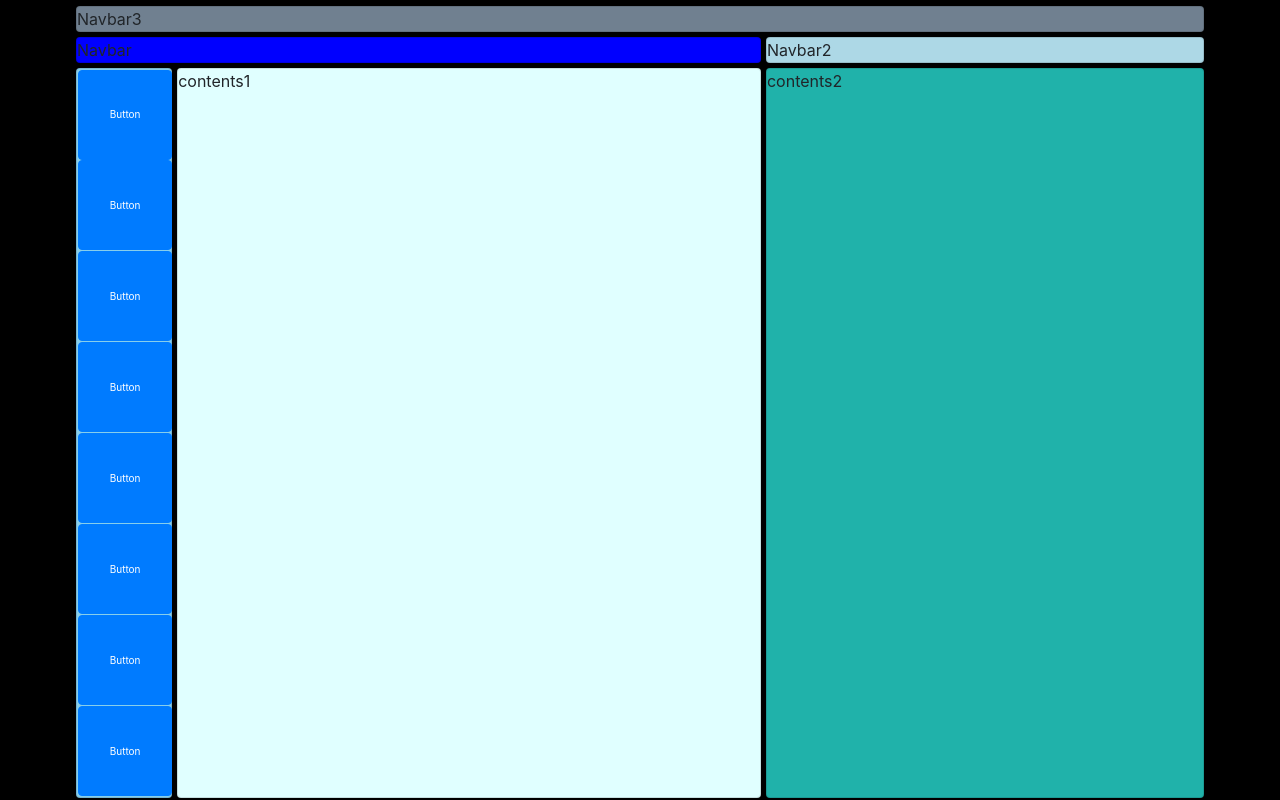
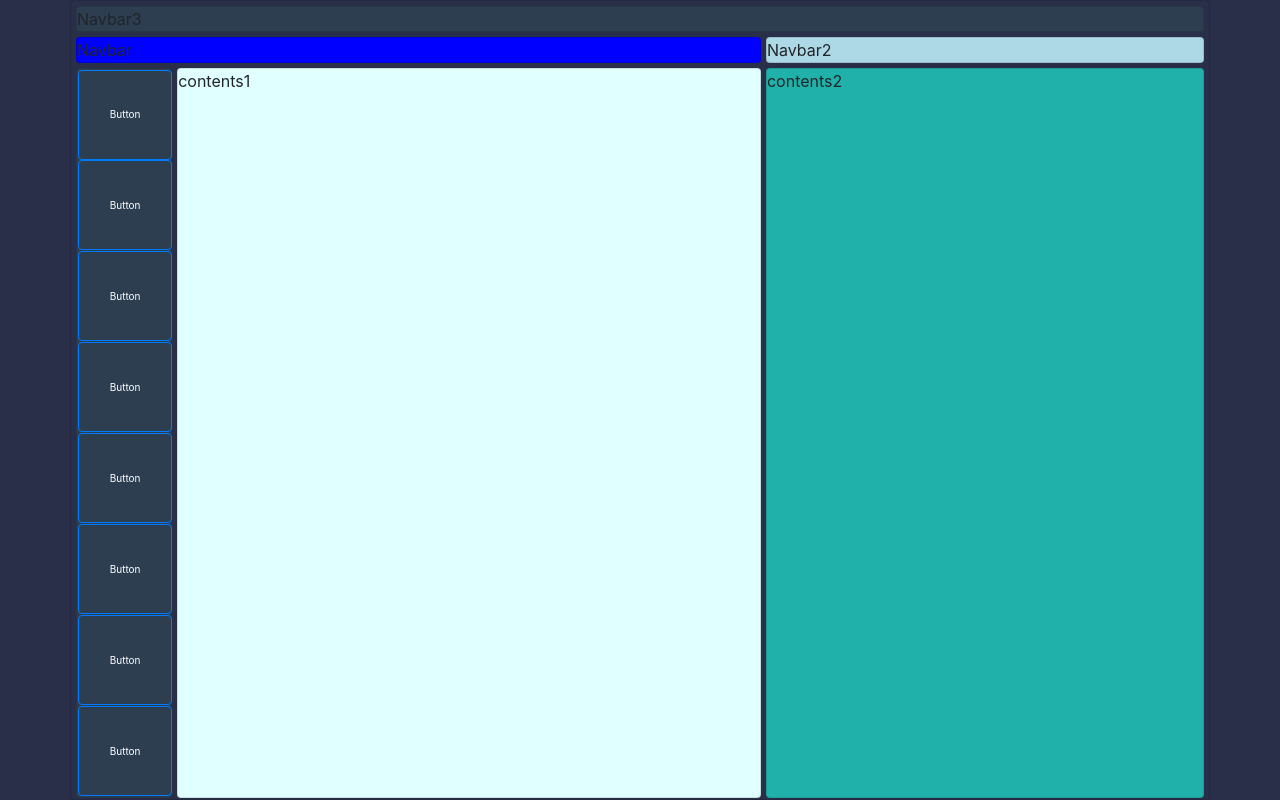
Before and after one commit to CharlesRudisel/EarthFoods-Bistro, an Angular app: page / in a window 1280 px wide. Built offline with nearby package versions, Linux system fonts and the light colour scheme.

Commit message:
stat pad

```diff
--- a/src/app/app.component.scss
+++ b/src/app/app.component.scss
@@ -12,7 +12,7 @@
     height: 100vh;
 
     padding: 5px;
-    background: black;
+    background: #292e49;
 
     grid-template-columns: 0.33fr 2fr 1.5fr;
     grid-template-rows: 0.75fr 0.5fr 6fr;
@@ -37,12 +37,13 @@
 }
 
 #nav3{
-    background:slategray;
+    background:#2c3e50;
     grid-area: nav3;
 }
 
 #sidebar{
-    background:skyblue;
+
+    background:#2c3e50;
     grid-area: sidebar;
 }
 
@@ -67,15 +68,15 @@ footer{
 }
 .catergories{
     border:solid;
-    border-color: blue;
+
 }
 .items{
     border:solid;
-    border-color: green;
+
 }
 .transactions{
     border:solid;
-    border-color: red;
+
 }
 
 ul{
@@ -96,6 +97,7 @@ ul li {
 .btn
     {
        // margin:1%;
+       background:#2c3e50;
         width: 100% !important;
         height: 90px !important;
         text-align: center;
--- a/src/index.html
+++ b/src/index.html
@@ -7,7 +7,7 @@
   <meta name="viewport" content="width=device-width, initial-scale=1">
   <link rel="icon" type="image/x-icon" href="favicon.ico">
 </head>
-<body style="background-color: black;">
+<body style="background-color: #292e49;">
   <app-root></app-root>
 </body>
 </html>
```
